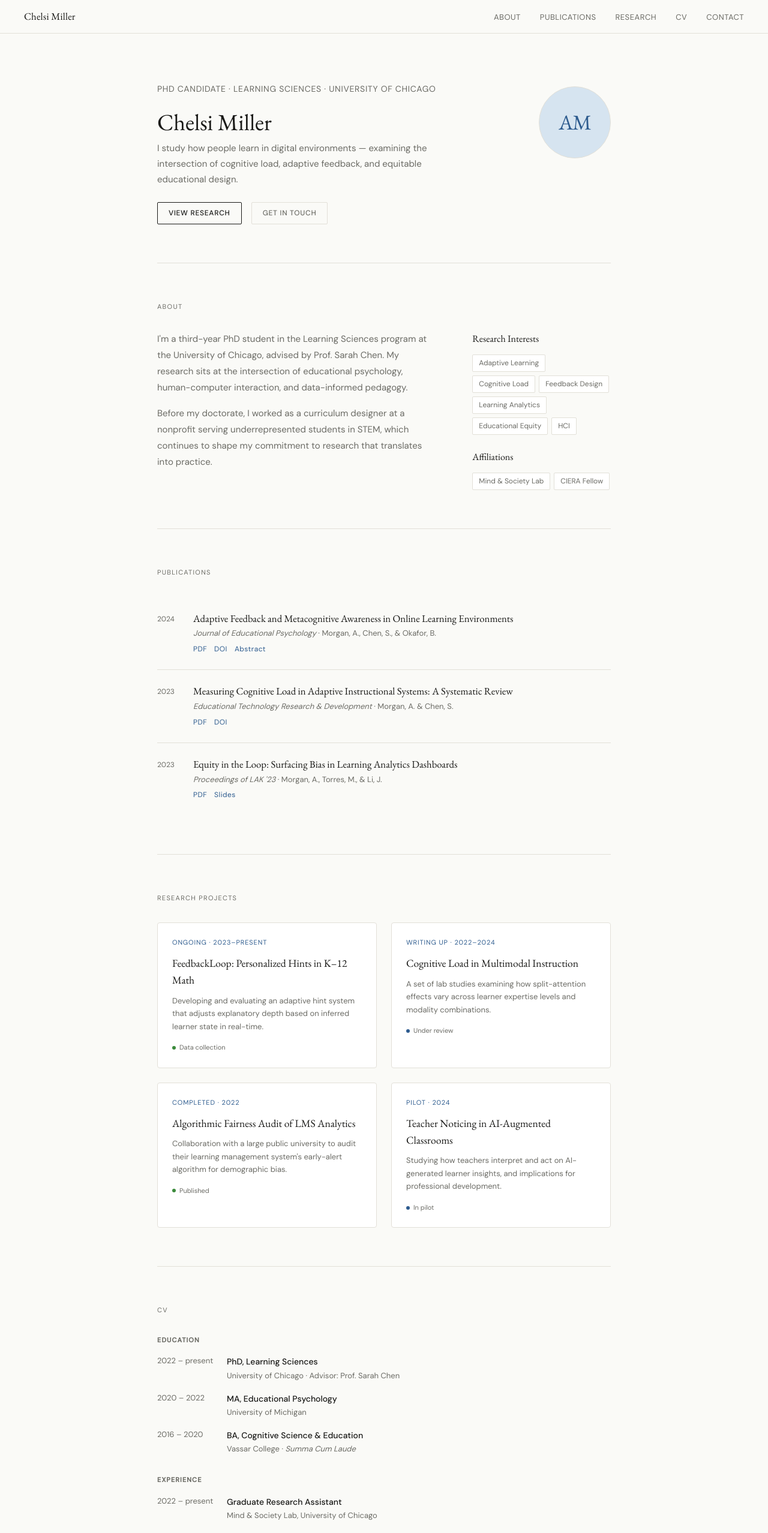
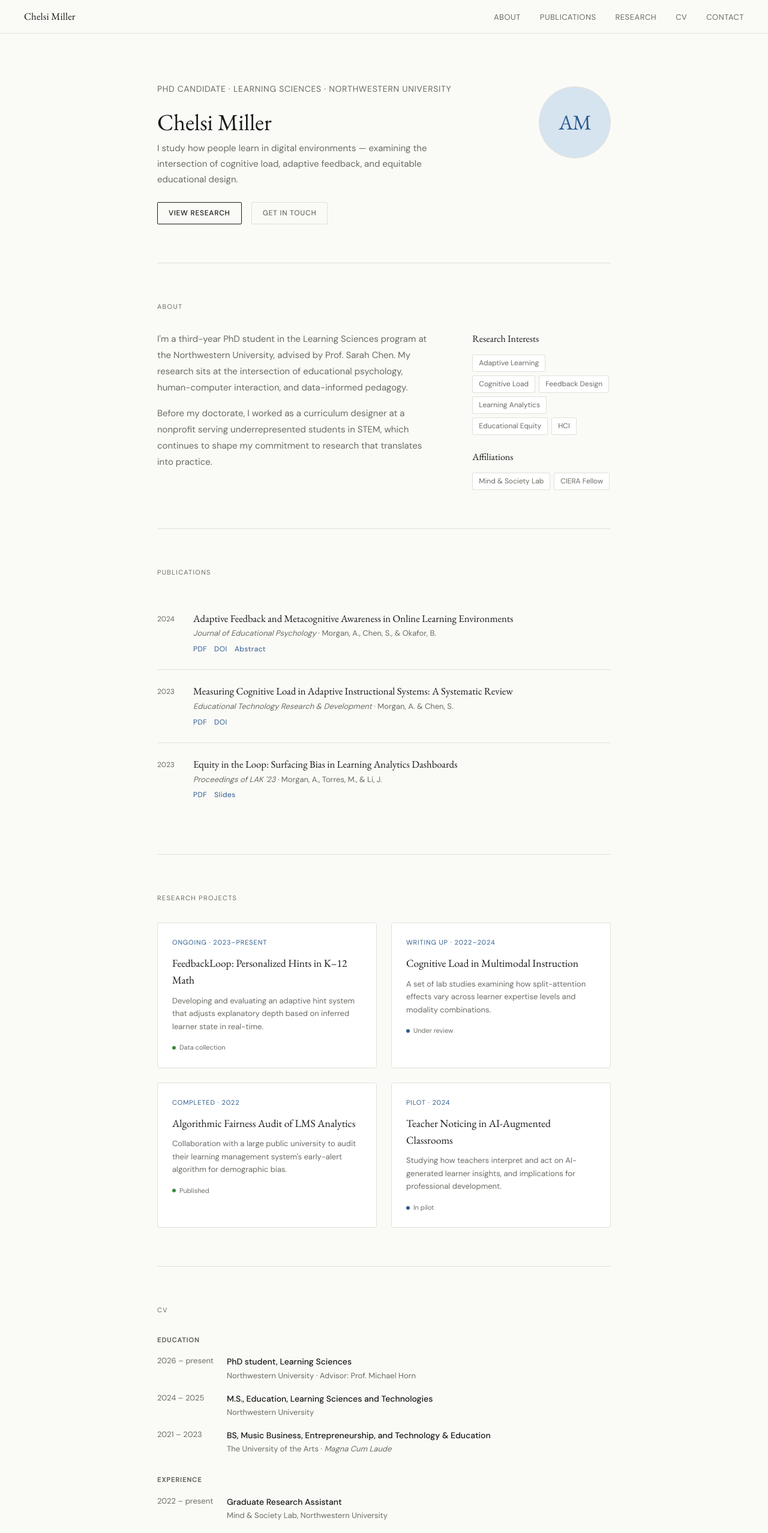
Before and after one commit to chelsimiller/chelsimiller.github.io, a plain HTML site: page index.html in a window 1280 px wide. Shown: the top 2556 px of the page at 60% size. Drawn offline with nearby package versions, Linux system fonts and the light colour scheme.

Commit message:
Update index.html

```diff
--- a/index.html
+++ b/index.html
@@ -141,7 +141,7 @@
   <div class="hero">
     <div class="hero-text">
       <!-- Role line: update degree year, field, university -->
-      <p class="role">PhD Candidate · Learning Sciences · University of Chicago</p>
+      <p class="role">PhD Candidate · Learning Sciences · Northwestern University</p>
 
       <!-- YOUR FULL NAME -->
       <h1>Chelsi Miller</h1>
@@ -170,7 +170,7 @@
     <div class="about-grid">
       <div>
         <!-- Replace with your own bio paragraphs -->
-        <p>I'm a third-year PhD student in the Learning Sciences program at the University of Chicago, advised by Prof. Sarah Chen. My research sits at the intersection of educational psychology, human-computer interaction, and data-informed pedagogy.</p>
+        <p>I'm a third-year PhD student in the Learning Sciences program at the Northwestern University, advised by Prof. Sarah Chen. My research sits at the intersection of educational psychology, human-computer interaction, and data-informed pedagogy.</p>
         <p>Before my doctorate, I worked as a curriculum designer at a nonprofit serving underrepresented students in STEM, which continues to shape my commitment to research that translates into practice.</p>
       </div>
       <div class="interests">
@@ -297,24 +297,24 @@
     <div class="cv-section">
       <h3>Education</h3>
       <div class="cv-item">
-        <span class="cv-year">2022 – present</span>
+        <span class="cv-year">2026 – present</span>
         <div>
-          <p class="cv-title">PhD, Learning Sciences</p>
-          <p class="cv-subtitle">University of Chicago · Advisor: Prof. Sarah Chen</p>
+          <p class="cv-title">PhD student, Learning Sciences</p>
+          <p class="cv-subtitle">Northwestern University · Advisor: Prof. Michael Horn</p>
         </div>
       </div>
       <div class="cv-item">
-        <span class="cv-year">2020 – 2022</span>
+        <span class="cv-year">2024 – 2025</span>
         <div>
-          <p class="cv-title">MA, Educational Psychology</p>
-          <p class="cv-subtitle">University of Michigan</p>
+          <p class="cv-title">M.S., Education, Learning Sciences and Technologies</p>
+          <p class="cv-subtitle">Northwestern University</p>
         </div>
       </div>
       <div class="cv-item">
-        <span class="cv-year">2016 – 2020</span>
+        <span class="cv-year">2021 – 2023</span>
         <div>
-          <p class="cv-title">BA, Cognitive Science &amp; Education</p>
-          <p class="cv-subtitle">Vassar College · <em>Summa Cum Laude</em></p>
+          <p class="cv-title">BS, Music Business, Entrepreneurship, and Technology &amp; Education</p>
+          <p class="cv-subtitle">The University of the Arts · <em>Magna Cum Laude</em></p>
         </div>
       </div>
     </div>
@@ -325,7 +325,7 @@
         <span class="cv-year">2022 – present</span>
         <div>
           <p class="cv-title">Graduate Research Assistant</p>
-          <p class="cv-subtitle">Mind &amp; Society Lab, University of Chicago</p>
+          <p class="cv-subtitle">Mind &amp; Society Lab, Northwestern University</p>
         </div>
       </div>
       <div class="cv-item">
@@ -351,19 +351,19 @@
     <p class="section-label">Contact</p>
     <div class="contact-grid">
       <div class="contact-info">
-        <p>I'm happy to connect about research collaborations, speaking invitations, or general questions about learning sciences.</p>
+        <p>I'm happy to connect about research collaborations, speaking invitations, or general questions.</p>
         <div class="contact-links">
 
           <!-- Replace with your actual email -->
-          <a href="mailto:alex.morgan@uchicago.edu" class="contact-link">
+          <a href="mailto:chelsimiller2025@u.northwestern.edu" class="contact-link">
             <div class="contact-icon">
               <svg width="14" height="14" viewBox="0 0 24 24" fill="none" stroke="currentColor" stroke-width="1.5"><rect x="2" y="4" width="20" height="16" rx="2"/><path d="m2 7 10 7 10-7"/></svg>
             </div>
-            alex.morgan@uchicago.edu
+            chelsimiller2025@u.northwestern.edu
           </a>
 
           <!-- Replace href with your LinkedIn URL -->
-          <a href="https://linkedin.com/in/YOUR_HANDLE" class="contact-link">
+          <a href="https://linkedin.com/in/chelsirmiller" class="contact-link">
             <div class="contact-icon">
               <svg width="14" height="14" viewBox="0 0 24 24" fill="none" stroke="currentColor" stroke-width="1.5"><path d="M16 8a6 6 0 0 1 6 6v7h-4v-7a2 2 0 0 0-2-2 2 2 0 0 0-2 2v7h-4v-7a6 6 0 0 1 6-6z"/><rect x="2" y="9" width="4" height="12"/><circle cx="4" cy="4" r="2"/></svg>
             </div>
@@ -371,7 +371,7 @@
           </a>
 
           <!-- Replace href with your Google Scholar URL -->
-          <a href="https://scholar.google.com/citations?user=YOUR_ID" class="contact-link">
+          <a href="https://scholar.google.com/citations?user=ZEUYQUIAAAAJ&hl=en&oi=ao" class="contact-link">
             <div class="contact-icon">
               <svg width="14" height="14" viewBox="0 0 24 24" fill="none" stroke="currentColor" stroke-width="1.5"><circle cx="12" cy="12" r="10"/><path d="M12 2a14.5 14.5 0 0 0 0 20 14.5 14.5 0 0 0 0-20"/><path d="M2 12h20"/></svg>
             </div>
@@ -379,7 +379,7 @@
           </a>
 
           <!-- Replace href with your GitHub URL if applicable -->
-          <a href="https://github.com/YOUR_HANDLE" class="contact-link">
+          <a href="https://github.com/chelsimiller" class="contact-link">
             <div class="contact-icon">
               <svg width="14" height="14" viewBox="0 0 24 24" fill="none" stroke="currentColor" stroke-width="1.5"><path d="M15 22v-4a4.8 4.8 0 0 0-1-3.5c3 0 6-2 6-5.5.08-1.25-.27-2.48-1-3.5.28-1.15.28-2.35 0-3.5 0 0-1 0-3 1.5-2.64-.5-5.36-.5-8 0C6 2 5 2 5 2c-.3 1.15-.3 2.35 0 3.5A5.403 5.403 0 0 0 4 9c0 3.5 3 5.5 6 5.5-.39.49-.68 1.05-.85 1.65-.17.6-.22 1.23-.15 1.85v4"/></svg>
             </div>
@@ -406,7 +406,7 @@
 
 <!-- Update year and your name/institution -->
 <footer>
-  &copy; 2025 Chelsi Miller · Learning Sciences, University of Chicago
+  &copy; 2026 Chelsi Miller · Learning Sciences, Northwestern University
 </footer>
 
 </body>
```
